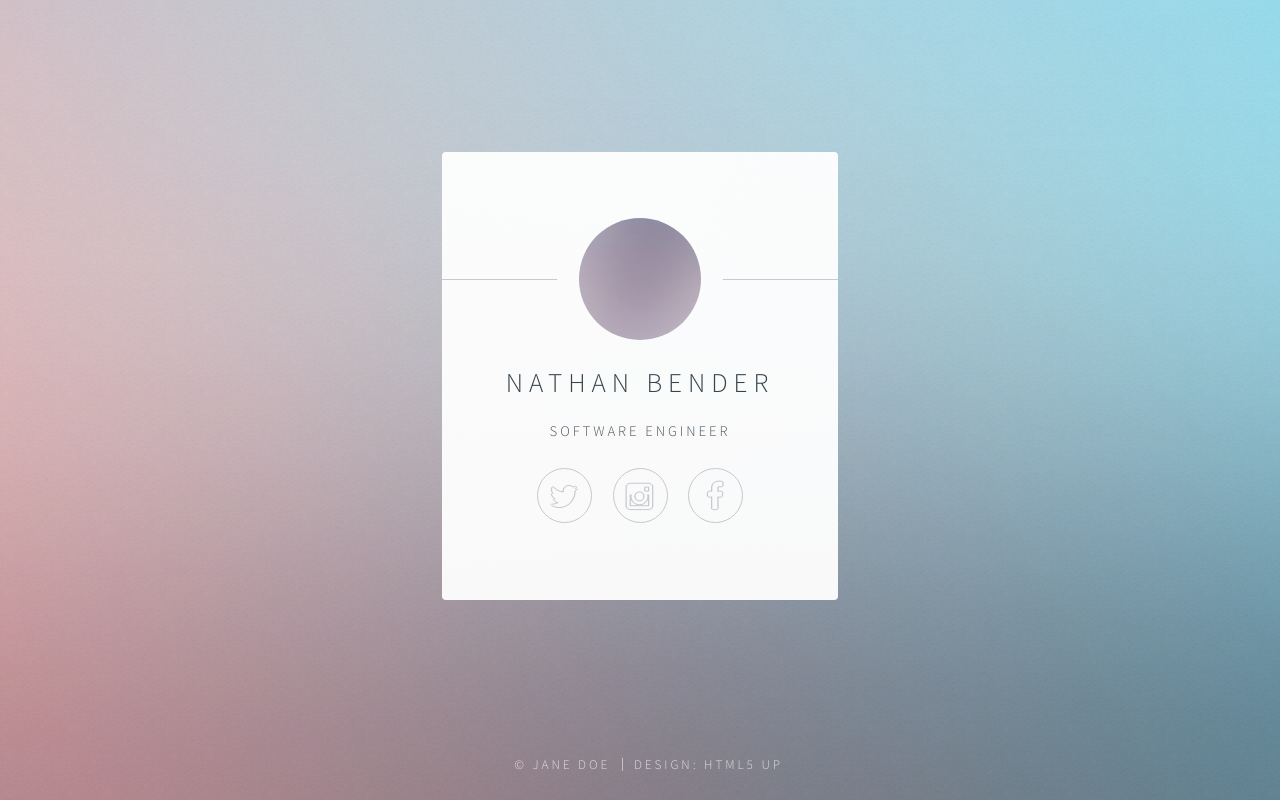
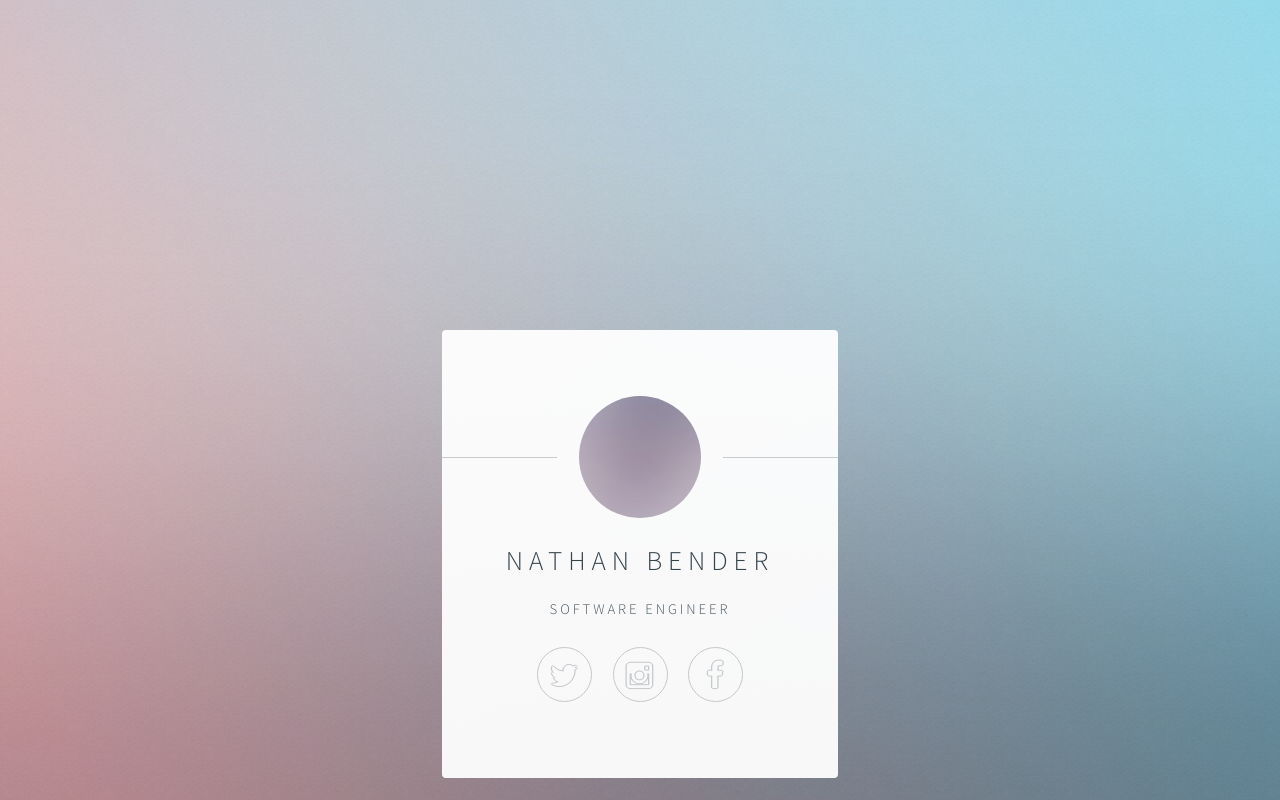
Before and after one commit to TheBenderman/neb45.github.io, a plain HTML site: page index.html in a window 1280 px wide. Drawn offline with Linux system fonts and the light colour scheme.

Commit message:
Edited index.html

```diff
--- a/index.html
+++ b/index.html
@@ -6,7 +6,7 @@
 -->
 <html>
 	<head>
-		<title>Identity by HTML5 UP</title>
+		<title>Nathan Bender</title>
 		<meta charset="utf-8" />
 		<meta name="viewport" content="width=device-width, initial-scale=1" />
 		<!--[if lte IE 8]><script src="assets/js/html5shiv.js"></script><![endif]-->
@@ -27,43 +27,6 @@
 							<h1>Nathan Bender</h1>
 							<p>Software Engineer</p>
 						</header>
-						<!--
-						<hr />
-						<h2>Extra Stuff!</h2>
-						<form method="post" action="#">
-							<div class="field">
-								<input type="text" name="name" id="name" placeholder="Name" />
-							</div>
-							<div class="field">
-								<input type="email" name="email" id="email" placeholder="Email" />
-							</div>
-							<div class="field">
-								<div class="select-wrapper">
-									<select name="department" id="department">
-										<option value="">Department</option>
-										<option value="sales">Sales</option>
-										<option value="tech">Tech Support</option>
-										<option value="null">/dev/null</option>
-									</select>
-								</div>
-							</div>
-							<div class="field">
-								<textarea name="message" id="message" placeholder="Message" rows="4"></textarea>
-							</div>
-							<div class="field">
-								<input type="checkbox" id="human" name="human" /><label for="human">I'm a human</label>
-							</div>
-							<div class="field">
-								<label>But are you a robot?</label>
-								<input type="radio" id="robot_yes" name="robot" /><label for="robot_yes">Yes</label>
-								<input type="radio" id="robot_no" name="robot" /><label for="robot_no">No</label>
-							</div>
-							<ul class="actions">
-								<li><a href="#" class="button">Get Started</a></li>
-							</ul>
-						</form>
-						<hr />
-						-->
 						<footer>
 							<ul class="icons">
 								<li><a href="#" class="fa-twitter">Twitter</a></li>
@@ -72,15 +35,6 @@
 							</ul>
 						</footer>
 					</section>
-
-				<!-- Footer -->
-					<footer id="footer">
-						<ul class="copyright">
-							<li>&copy; Jane Doe</li>
-							<li>Design: <a href="http://html5up.net">HTML5 UP</a></li>
-						</ul>
-					</footer>
-
 			</div>
 
 		<!-- Scripts -->
```
